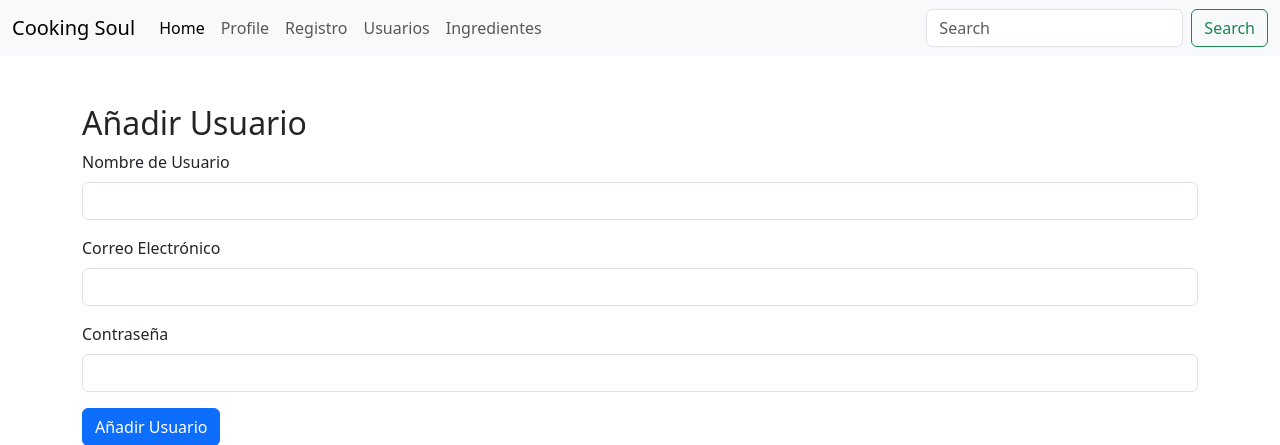
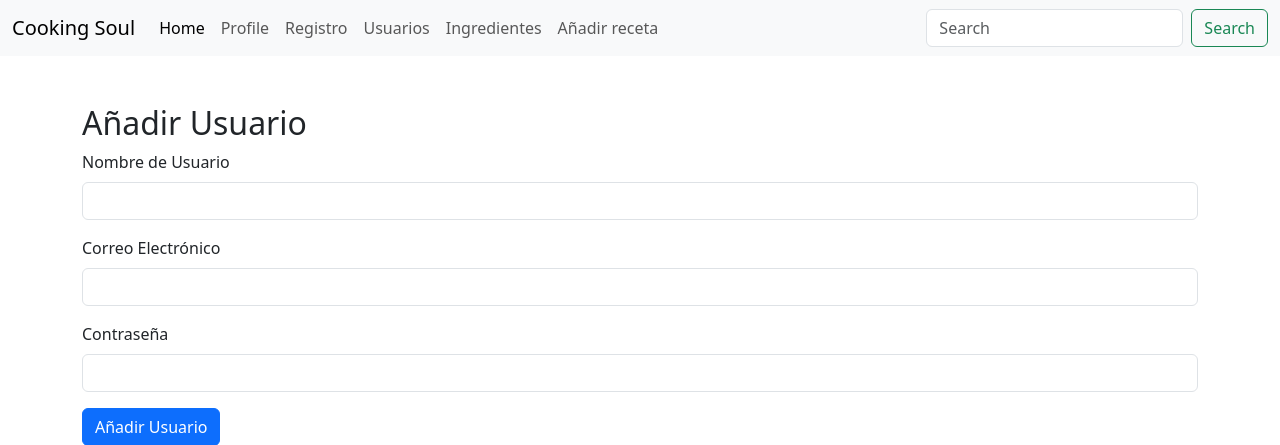
Before and after one commit to lcuasMr/CookingSoul, a Flask app: page /add_user in a window 1280 px wide. Shown: the top 445 px of the page. Run offline with Flask 3, Linux system fonts and the light colour scheme.

Commit message:
añadir receta navbar

```diff
--- a/templates/navbar.html
+++ b/templates/navbar.html
@@ -18,8 +18,12 @@
             <li class="nav-item">
                 <a class="nav-link" href="{{ url_for('usuarios') }}">Usuarios</a>
           </li>
-            <li class="nav-item">
-                <a class="nav-link" href="{{ url_for('ingredientes') }}">Ingredientes</a>
+          <li class="nav-item">
+              <a class="nav-link" href="{{ url_for('ingredientes') }}">Ingredientes</a>
+          </li>
+          <li class="nav-item">
+              <a class="nav-link" href="{{ url_for('add_receta') }}">Añadir receta</a>
+          </li>
         </ul>
         <form class="d-flex" role="search">
           <input class="form-control me-2" type="search" placeholder="Search" aria-label="Search"/>
```
